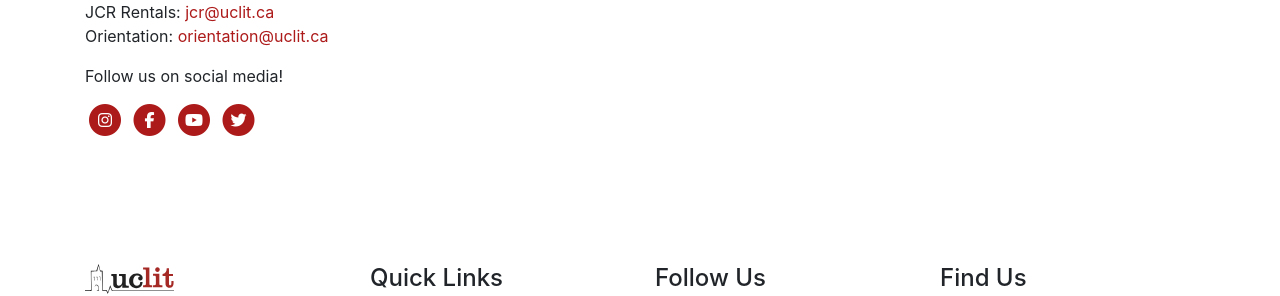
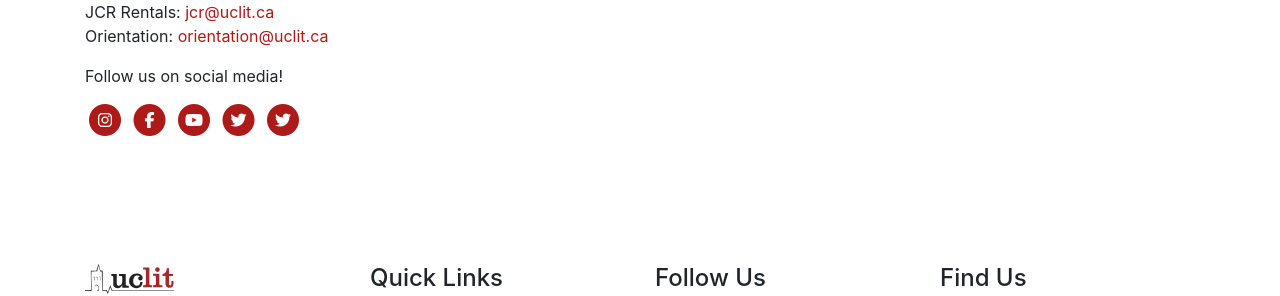
Before and after one commit to uclit-webmaster/uclit-site, a Jekyll site: the page built from contact.html, in a window 1280 px wide and 900 px high, scrolled down 503 px. Shown: the part 407-703 px from the top of the window. Built offline with Jekyll 4.4.1, drawn with Linux system fonts in a browser that asks for light colours; nearby versions of some CDN libraries.

Commit message:
Update contact.html

```diff
--- a/contact.html
+++ b/contact.html
@@ -69,4 +69,10 @@ title: Contact Us
             <i class="fab fa-twitter fa-stack-1x fa-inverse"></i>
         </span>
     </a>
+    <a href="https://discord.gg/fKyQjVeh5k" class="text-decoration-none">
+        <span class="fa-stack">
+            <i class="fas fa-circle fa-stack-2x"></i>
+            <i class="fab fa-twitter fa-stack-1x fa-inverse"></i>
+        </span>
+    </a>
 </p>
```
